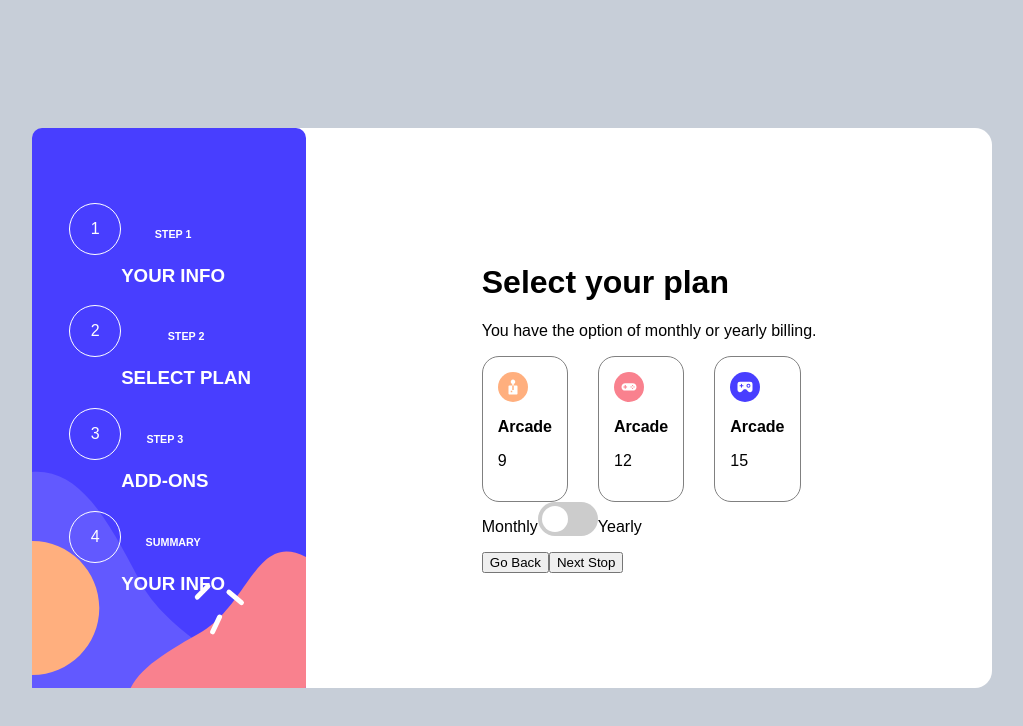
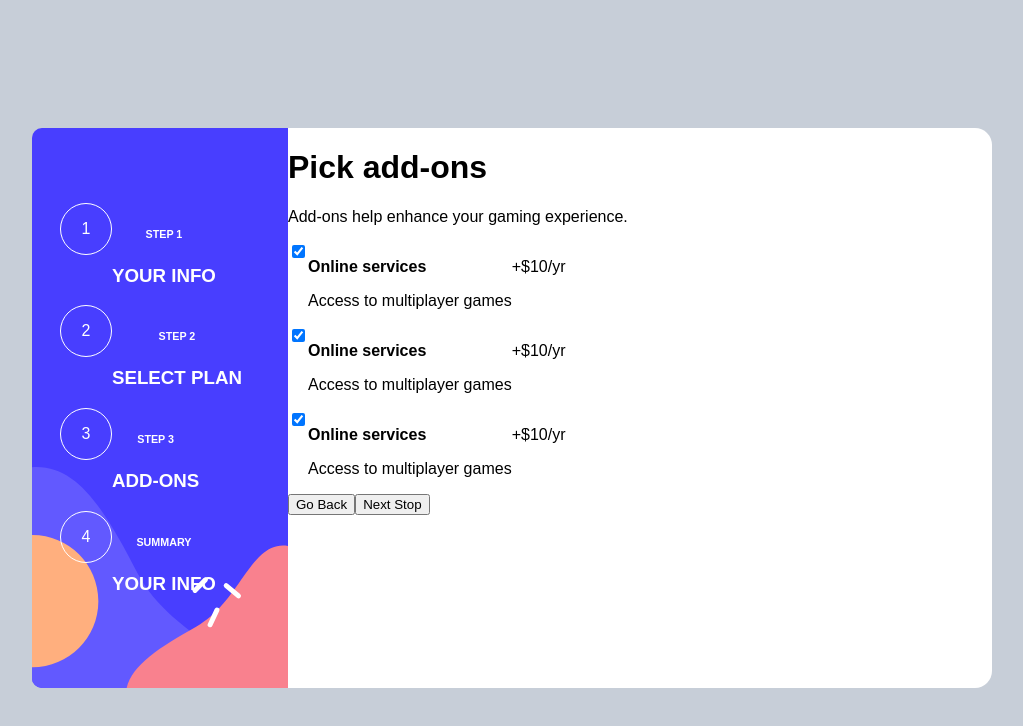
Before and after one commit to KASIANGK/project-useEffect-useState-Kasia-Nagorka, a React app: page / in a window 1280 px wide. Shown: the top 726 px of the page, without its empty margins (136-1159 px from the left). Built offline with nearby package versions, Linux system fonts and the light colour scheme; the HTML template or start-up script is replaced by a standard one.

Commit message:
Component Pick content DONE

```diff
--- a/src/App.jsx
+++ b/src/App.jsx
@@ -2,7 +2,7 @@ import { useState, useEffect } from 'react'
 import './App.css'
 import Personal from './Components/Personal/Personal'
 import Select from './Components/Select/Select'
-import Pick from './Components/Pick/Pick.jsx'
+import Pick from './Components/Pick/Pick'
 import Advenced from './assets/advenced.svg'
 import Arcade from './assets/arcade.svg'
 import Pro from './assets/pro.svg'
@@ -14,9 +14,9 @@ function App() {
   return (
 
       <div className='ALL'>
-        {/* <Personal></Personal> */}
-        <Select Arcade={Arcade} Advenced={Advenced} Pro={Pro}></Select>
-        {/* <Pick></Pick> */}
+        {/* <Personal></Personal>
+        <Select Arcade={Arcade} Advenced={Advenced} Pro={Pro}></Select> */}
+        <Pick></Pick>
       </div>
 
   )
--- a/src/Components/Pick/Pick.css
+++ b/src/Components/Pick/Pick.css
@@ -5,3 +5,19 @@
     background-color: rgb(255, 255, 255);
     border-radius: 17px;
 }
+
+.STEP {
+    background-image: url(../../assets/sidebar.svg);
+    background-size: cover;
+    color: white;
+    width: 20vw;
+    /* height: 60vh; */
+    display: flex;
+    flex-direction: column;
+    justify-content: center;
+    align-items: center;
+}
+
+.PICKS {
+    display: flex;
+}
--- a/src/Components/Pick/Pick.jsx
+++ b/src/Components/Pick/Pick.jsx
@@ -1,6 +1,7 @@
 import './Pick.css'
+import {useState} from 'react'
 
-function Pick() {
+function Pick () {
     return (
         <div className='PICK'>
             <div className='STEP'>
@@ -50,43 +51,56 @@ function Pick() {
                         <h1>Pick add-ons</h1>
                         <p>Add-ons help enhance your gaming experience.</p>
                     </div>
-                    <div className='SELECT-CHOICE'>
-                        <div className='ABO'>
-                            <div className='ARCADE'>
-                                <img src={Arcade}></img>
+                    <div className='PICK-CHATBOXES'>
+                        <div className='PICKS'>
+                            <div className='CHATBOX'>
+                                <label class="container">
+                                    <input type="checkbox" checked="checked"></input>
+                                    <span class="checkmark"></span>
+                                </label>
                             </div>
-                            <div className='ABO-TXT'>
-                                <p><strong>Arcade</strong></p>
-                                <p>$9/mo</p>
+                            <div className='PICK-TXT'>
+                                <p><strong>Online services</strong></p>
+                                <p>Access to multiplayer games</p>
+                            </div>
+                            <div className='PICK-PRICES'>
+                                <p>+$10/yr</p>
                             </div>
                         </div>
-                        <div className='ABO'>
-                            <div className='ADVANCED'>
-                                <img src={Arcade}></img>
+                        <div className='PICKS'>
+                            <div className='CHATBOX'>
+                                <label class="container">
+                                    <input type="checkbox" checked="checked"></input>
+                                    <span class="checkmark"></span>
+                                </label>
                             </div>
-                            <div className='ABO-TXT'>
-                                <p><strong>Arcade</strong></p>
-                                <p>$9/mo</p>
+                            <div className='PICK-TXT'>
+                                <p><strong>Online services</strong></p>
+                                <p>Access to multiplayer games</p>
+                            </div>
+                            <div className='PICK-PRICES'>
+                                <p>+$10/yr</p>
                             </div>
                         </div>
-                        <div className='ABO'>
-                            <div className='PRO'>
-                                <img src={Arcade}></img>
+                        <div className='PICKS'>
+                            <div className='CHATBOX'>
+                                <label class="container">
+                                    <input type="checkbox" checked="checked"></input>
+                                    <span class="checkmark"></span>
+                                </label>
                             </div>
-                            <div className='ABO-TXT'>
-                                <p><strong>Arcade</strong></p>
-                                <p>$9/mo</p>
+                            <div className='PICK-TXT'>
+                                <p><strong>Online services</strong></p>
+                                <p>Access to multiplayer games</p>
+                            </div>
+                            <div className='PICK-PRICES'>
+                                <p>+$10/yr</p>
                             </div>
                         </div>
                     </div>
-                    <div className='SELECT-TOGGLE-SWITCH'>
-                        <p>Monthly</p>
-                        <p>Button</p>
-                        <p>Yearly</p>
-                    </div>
-                    <div className='SELECT-BTNS'>
-                        <div>Go Back</div>
-                        <div>Next Stop</div>
+                    <div className='PICK-BTNS'>
+                        <button>Go Back</button>
+                        <button>Next Stop</button>
                     </div>
                 </div>
             </div>
@@ -94,4 +108,5 @@ function Pick() {
     )
 }
 
+
 export default Pick
```
